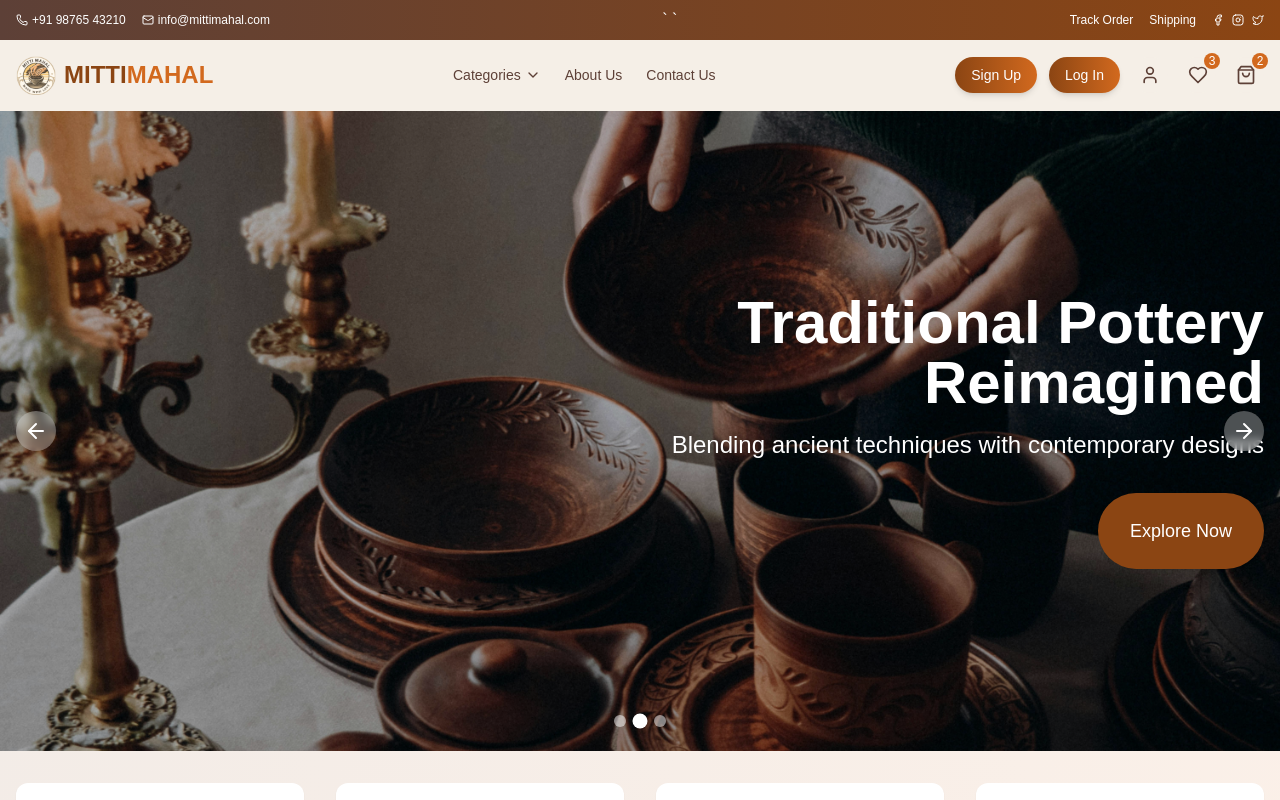
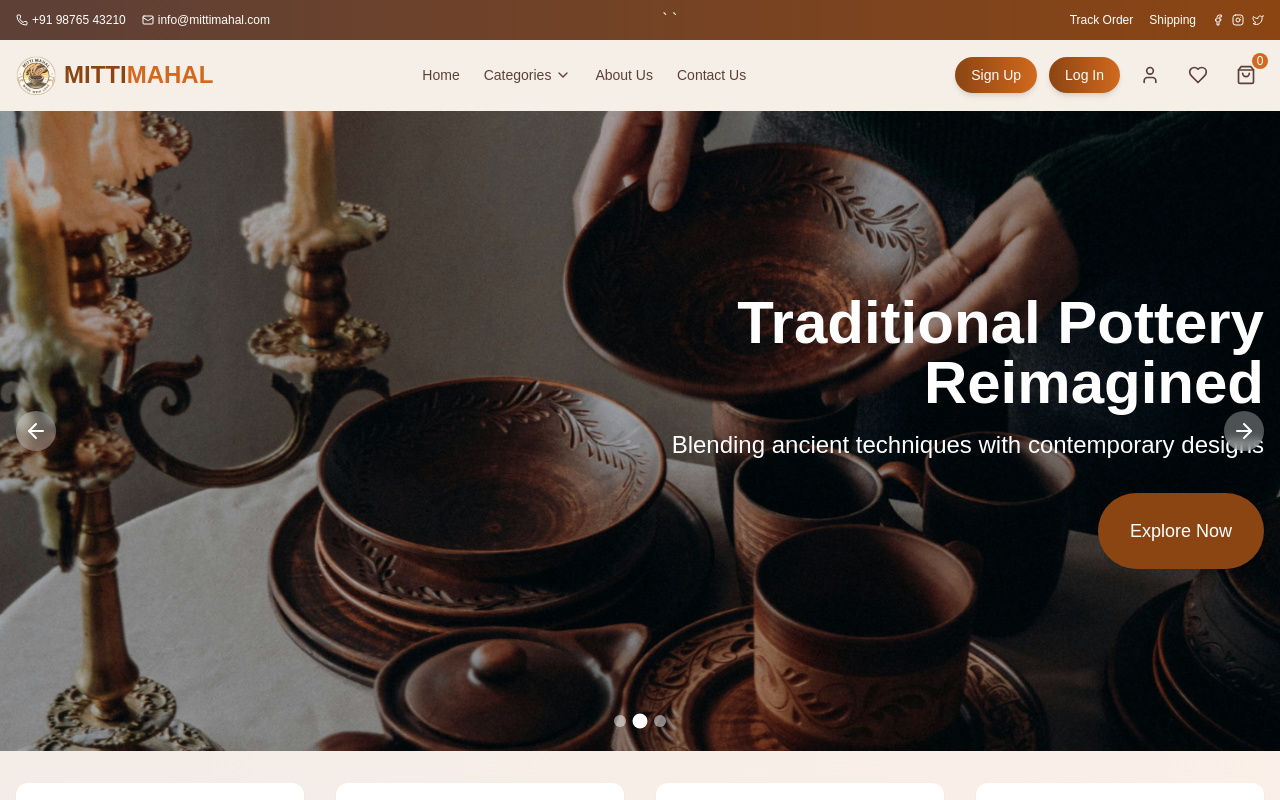
Before and after one commit to MOHDTAQIMEHDi/MittiMahal, a Next.js app in the folder frontend/: page / in a window 1280 px wide. Shown: the top 800 px of the page. Built offline with nearby package versions, Linux system fonts and the light colour scheme.

Commit message:
feat: Update various components for improved functionality and user experience

```diff
--- a/frontend/src/app/(main)/about/page.jsx
+++ b/frontend/src/app/(main)/about/page.jsx
@@ -1,5 +1,5 @@
 
-import { ShoppingCart } from 'lucide-react'
+import { Link, ShoppingCart } from 'lucide-react'
 import Image from 'next/image'
 import React from 'react'
 
--- a/frontend/src/app/(main)/contact/page.jsx
+++ b/frontend/src/app/(main)/contact/page.jsx
@@ -43,7 +43,7 @@ function ContactUs() {
                     type="text"
                     id="name"
                     className="w-full px-4 py-3 rounded-lg border border-[#E6C2A0] focus:outline-none focus:ring-2 focus:ring-[#8B4513] focus:border-[#8B4513] bg-white/90"
-                    placeholder="John Doe"
+                    placeholder="Enter your name"
                   />
                 </div>
                 <div>
@@ -54,7 +54,7 @@ function ContactUs() {
                     type="email"
                     id="email"
                     className="w-full px-4 py-3 rounded-lg border border-[#E6C2A0] focus:outline-none focus:ring-2 focus:ring-[#8B4513] focus:border-[#8B4513] bg-white/90"
-                    placeholder="john@example.com"
+                    placeholder="name@example.com"
                   />
                 </div>
               </div>
--- a/frontend/src/app/(main)/seller-login/page.jsx
+++ b/frontend/src/app/(main)/seller-login/page.jsx
@@ -55,7 +55,7 @@ const Login= () => {
         <button className={classes.localBtn}>Local button</button> */}
         <div className="bg-white py-6 sm:py-8 lg:py-12">
   <div className="mx-auto max-w-screen-2xl px-4 md:px-8">
-    <h2 className="mb-4 text-center text-2xl font-boldtext-[#854d27] dark:text-white md:mb-8 lg:text-3xl">
+    <h2 className="mb-4 text-center text-2xl font-bold text-[#854d27] dark:text-white md:mb-8 lg:text-3xl">
       Seller Login
     </h2>
     <form onSubmit={loginForm.handleSubmit}
--- a/frontend/src/app/(main)/view-product/[id]/page.jsx
+++ b/frontend/src/app/(main)/view-product/[id]/page.jsx
@@ -254,6 +254,7 @@ export default function ProductPage({ params }) {
                   aria-label="Add to wishlist"
                 >
                   <Heart className="h-5 w-5" />
+                  View
                 </button>
 
                 <button
--- a/frontend/src/app/admin/manage-product/page.jsx
+++ b/frontend/src/app/admin/manage-product/page.jsx
@@ -222,7 +222,20 @@ export default function ManageProducts() {
                                 </div>
                               </Link>
                               <button
-                                onClick={() => alert(`Deleting product: ${product.name}`)}
+                                //onClick={() => alert(`Deleting product: ${product.name}`)}
+                                onClick={async () => {
+                                  const confirmDelete = window.confirm(`Are you sure you want to delete ${product.name}?`);
+                                  if (confirmDelete) {
+                                    try {
+                                      await axios.delete(`http://localhost:5000/product/delete/${product._id}`);
+                                      alert(`${product.name} has been deleted successfully.`);
+                                      setProducts((prevProducts) => prevProducts.filter((p) => p._id !== product._id));
+                                    } catch (error) {
+                                      console.error("Error deleting product:", error);
+                                      alert("Failed to delete the product. Please try again.");
+                                    }
+                                  }
+                                }}
                                 className="block w-full px-4 py-2 text-left text-sm text-red-600 hover:bg-gray-100 dark:text-red-400 dark:hover:bg-gray-700"
                               >
                                 <div className="flex items-center">
--- a/frontend/src/app/page.jsx
+++ b/frontend/src/app/page.jsx
@@ -144,6 +144,7 @@ function Navbar() {
   const [isScrolled, setIsScrolled] = useState(false)
   const [searchQuery, setSearchQuery] = useState("")
   const [isSearchOpen, setIsSearchOpen] = useState(false)
+  const [cartItems, setCartItems] = useState([]) // Replace with actual cart items from context or state
 
   const categoryRef = useRef(null)
   const accountRef = useRef(null)
@@ -251,7 +252,14 @@ function Navbar() {
 
             {/* Desktop Navigation */}
             <div className="hidden lg:flex items-center space-x-6">
+            <Link
+                href="/"
+                className="text-[#5D4037] hover:text-[#8B4513] font-medium transition-colors duration-200 text-sm"
+              >
+                Home
+              </Link>
               <div className="relative" ref={categoryRef}>
+
                 <button
                   className="flex items-center text-[#5D4037] hover:text-[#8B4513] font-medium transition-colors duration-200 text-sm"
                   onClick={() => setIsCategoryOpen(!isCategoryOpen)}
@@ -382,13 +390,13 @@ function Navbar() {
                     </Link> */}
                     <div className="border-t border-gray-200 my-1"></div>
                     <Link
-                      href="/auth/seller-login"
+                      href="/seller-login"
                       className="block px-4 py-2 text-sm text-gray-700 hover:bg-[#F5EFE7] hover:text-[#8B4513]"
                     >
                       Seller Login
                     </Link>
                     <Link
-                      href="/auth/seller-signup"
+                      href="/seller-signup"
                       className="block px-4 py-2 text-sm text-gray-700 hover:bg-[#F5EFE7] hover:text-[#8B4513]"
                     >
                       Seller Signup
@@ -405,16 +413,18 @@ function Navbar() {
               </div>
               <button className="flex items-center justify-center w-9 h-9 rounded-full bg-[#F5EFE7] text-[#5D4037] hover:bg-[#E6C2A0] hover:text-[#8B4513] transition-colors duration-200 relative">
                 <Heart className="h-5 w-5" />
-                <span className="absolute -top-1 -right-1 bg-[#D2691E] text-white text-xs rounded-full w-4 h-4 flex items-center justify-center">
-                  3
-                </span>
+                {/* <span className="absolute -top-1 -right-1 bg-[#D2691E] text-white text-xs rounded-full w-4 h-4 flex items-center justify-center">
+
+                </span> */}
               </button>
-              <button className="flex items-center justify-center w-9 h-9 rounded-full bg-[#F5EFE7] text-[#5D4037] hover:bg-[#E6C2A0] hover:text-[#8B4513] transition-colors duration-200 relative">
+              <Link href="/user/cart" className="flex items-center justify-center w-9 h-9 rounded-full bg-[#F5EFE7] text-[#5D4037] hover:bg-[#E6C2A0] hover:text-[#8B4513] transition-colors duration-200 relative">
                 <ShoppingBag className="h-5 w-5" />
                 <span className="absolute -top-1 -right-1 bg-[#D2691E] text-white text-xs rounded-full w-4 h-4 flex items-center justify-center">
-                  2
+
+                  {cartItems.reduce((total, item) => total + item.quantity, 0)}
+
                 </span>
-              </button>
+              </Link>
             </div>
 
             {/* Mobile menu button */}
--- a/frontend/src/app/user/cart/page.jsx
+++ b/frontend/src/app/user/cart/page.jsx
@@ -115,7 +115,7 @@ export default function CartPage() {
                     {/* Total */}
                     <div className="col-span-2 text-center text-gray-700 flex justify-between md:justify-center items-center">
                       <span className="md:hidden font-medium text-[#854d27] mr-2">Total:</span>
-                      <span>${(item.price * item.quantity).toFixed(2)}</span>
+                      <span>₹{(item.price * item.quantity).toFixed(2)}</span>
                       <button
                         onClick={() => removeItemFromCart(item._id)}
                         className="ml-4 text-red-500 hover:text-red-700 transition-colors md:absolute md:right-8"
@@ -137,20 +137,20 @@ export default function CartPage() {
                 <div className="space-y-4">
                   <div className="flex justify-between text-gray-600">
                     <span>Subtotal</span>
-                    <span>${calculateTotalAmount().toFixed(2)}</span>
+                    <span>₹{calculateTotalAmount().toFixed(2)}</span>
                   </div>
                   <div className="flex justify-between text-gray-600">
                     <span>Tax (8%)</span>
-                    <span>${calculateTax().toFixed(2)}</span>
+                    <span>₹{calculateTax().toFixed(2)}</span>
                   </div>
                   <div className="flex justify-between text-gray-600">
                     <span>Shipping</span>
-                    <span>$5.99</span>
+                    <span>₹5.99</span>
                   </div>
                   <div className="border-t border-gray-200 pt-4 mt-4">
                     <div className="flex justify-between font-bold text-lg text-[#854d27]">
                       <span>Total</span>
-                      <span>${calculateTotal().toFixed(2)}</span>
+                      <span>₹{calculateTotal().toFixed(2)}</span>
                     </div>
                     <p className="text-xs text-gray-500 mt-1">Including VAT</p>
                   </div>
```
